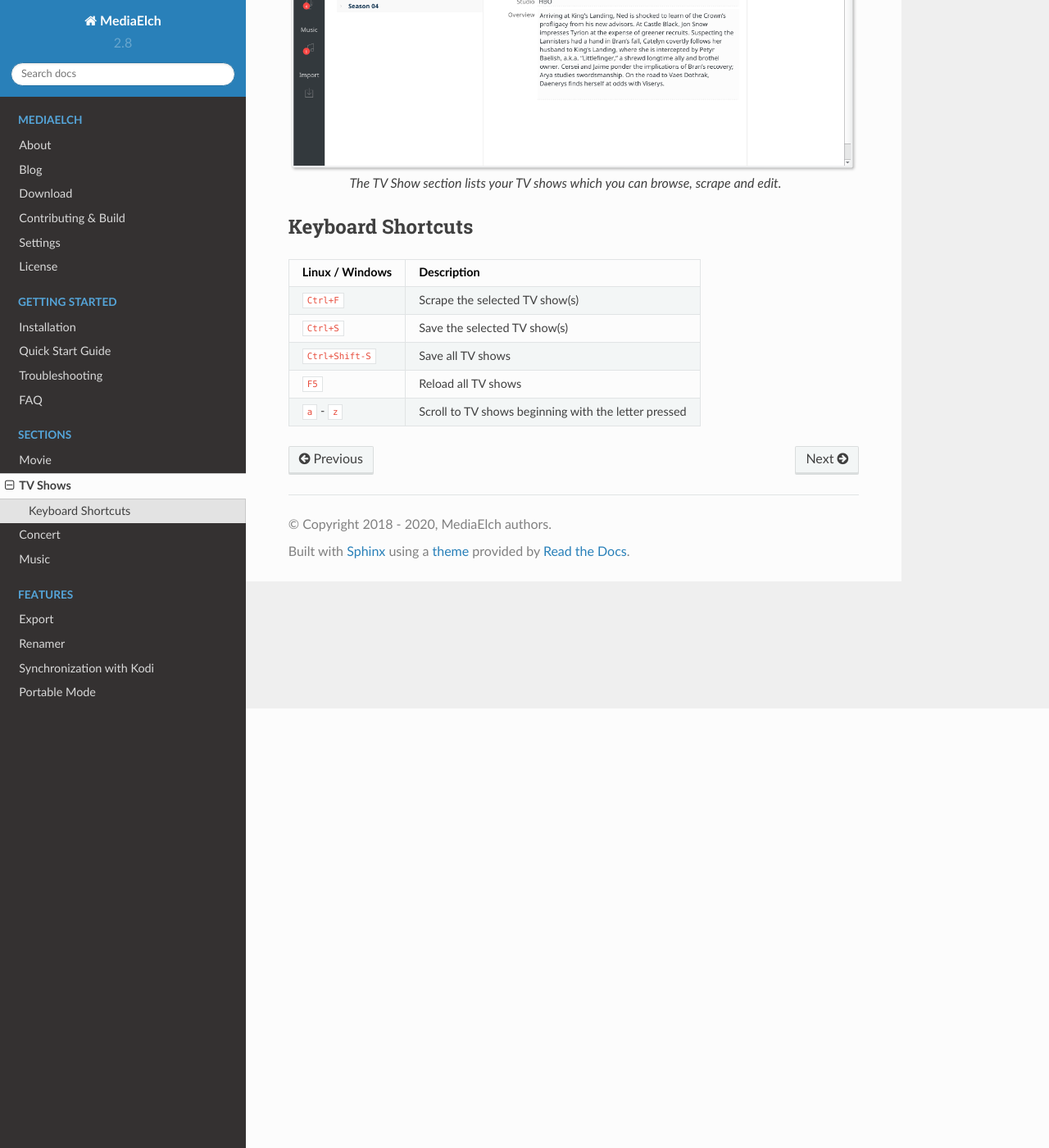
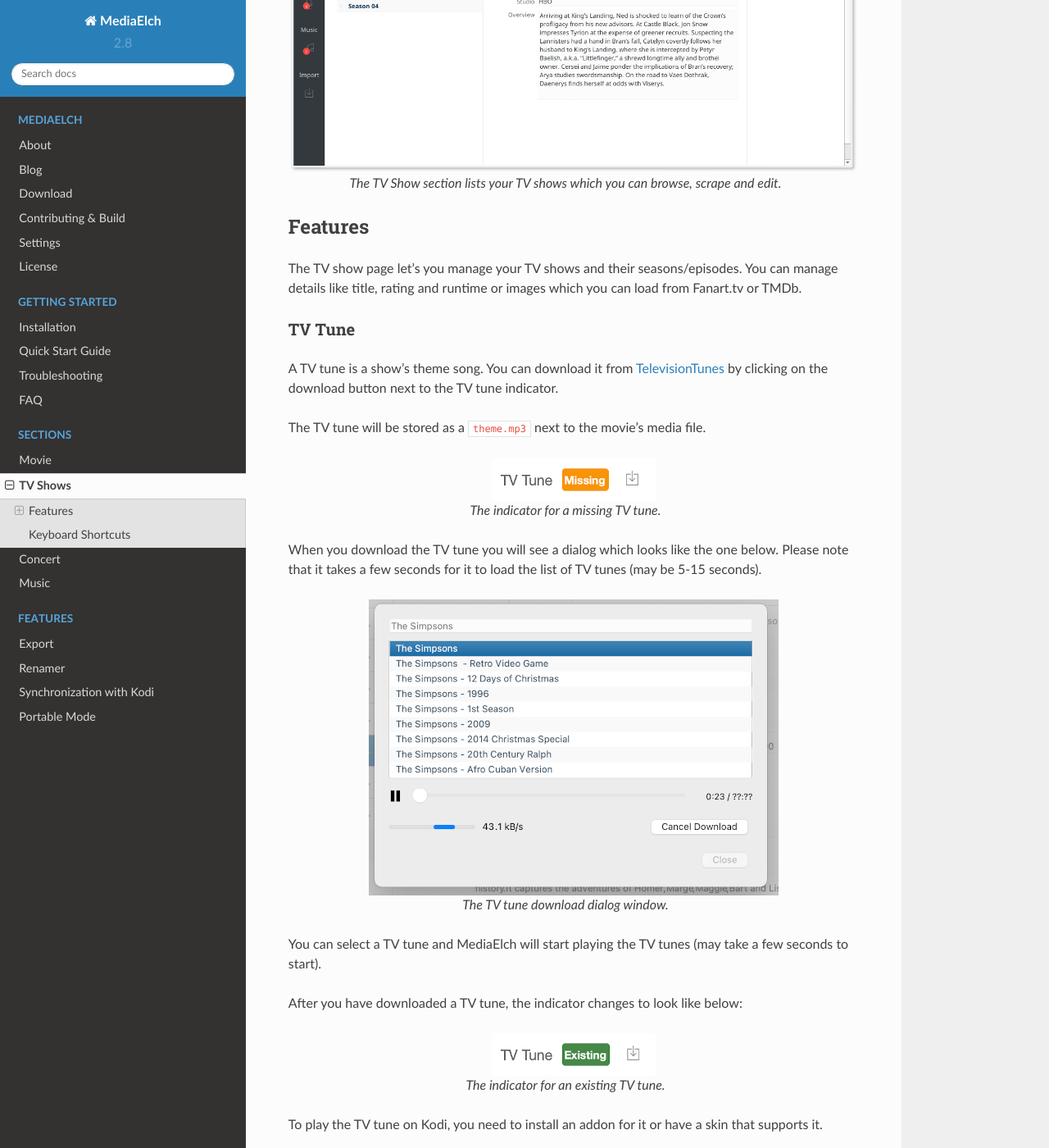
Before and after one commit to mediaelch/mediaelch-doc, a Sphinx documentation site: the page built from docs/source/tvshow/index.rst, in a window 1280 px wide and 1400 px high, scrolled down 536 px. Shown: the whole window at 82% size. Built offline with Sphinx 7.4.7 and the Read the Docs theme 2.0.0, drawn with Linux system fonts in a browser that asks for light colours; pages that are not in the unit, such as notebooks, are missing from menus; some of the changed text lies outside the part shown.

Commit message:
[TV Show] Add section about TV tune

```diff
--- a/docs/source/tvshow/index.rst
+++ b/docs/source/tvshow/index.rst
@@ -14,8 +14,64 @@ TV Shows
    The TV Show section lists your TV shows which you can browse,
    scrape and edit.
 
+Features
+========
+
+The TV show page let's you manage your TV shows and their seasons/episodes.
+You can manage details like title, rating and runtime or images which you can
+load from Fanart.tv or TMDb.
+
+TV Tune
+-------
+
+A TV tune is a show's theme song.  You can download it from
+TelevisionTunes_ by clicking on the download button next to the TV tune indicator.
+
+The TV tune will be stored as a ``theme.mp3`` next to the movie's media file.
+
+.. figure:: ../images/tv_show/tvshow-tv-tune-missing.png
+   :align: center
+   :alt: TV Tune Indicator "Missing"
+
+   The indicator for a missing TV tune.
+
+
+When you download the TV tune you will see a dialog which looks like the
+one below.  Please note that it takes a few seconds for it to load the
+list of TV tunes (may be 5-15 seconds).
+
+
+.. figure:: ../images/tv_show/tvshow-tv-tune-download.png
+   :align: center
+   :alt: TV Tune download dialog.
+
+   The TV tune download dialog window.
+
+You can select a TV tune and MediaElch will start playing the TV
+tunes (may take a few seconds to start).
+
+After you have downloaded a TV tune, the indicator changes to look like below:
+
+.. figure:: ../images/tv_show/tvshow-tv-tune-existing.png
+   :align: center
+   :alt: TV Tune Indicator "Existing"
+
+   The indicator for an existing TV tune.
+
+To play the TV tune on Kodi, you need to install an addon for it or have a skin that supports it.
+
+Plugins:
+
+ - `TV Melodies <https://forum.kodi.tv/showthread.php?tid=332890>`_
+ - `TV Tunes <https://forum.kodi.tv/showthread.php?tid=347428>`_
+
+Skins:
+
+ - `AeonMQ8 <https://forum.kodi.tv/showthread.php?tid=341547>`_
+
+
 Keyboard Shortcuts
-------------------
+==================
 
 +-------------------+------------------------------------------------------+
 | Linux / Windows   | Description                                          |
@@ -30,3 +86,6 @@ Keyboard Shortcuts
 +-------------------+------------------------------------------------------+
 | ``a`` - ``z``     | Scroll to TV shows beginning with the letter pressed |
 +-------------------+------------------------------------------------------+
+
+
+.. _TelevisionTunes: https://www.televisiontunes.com/
```
Also changed, not shown: docs/source/images/tv_show/tvshow-tv-tune-download.png (added), docs/source/images/tv_show/tvshow-tv-tune-existing.png (added), docs/source/images/tv_show/tvshow-tv-tune-missing.png (added).
